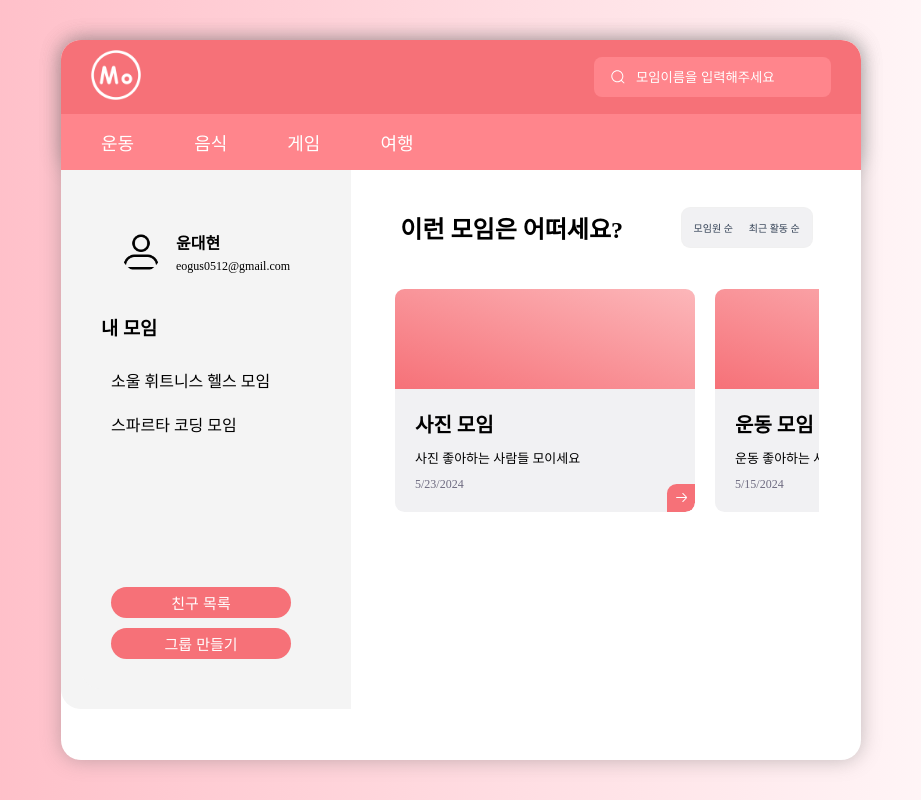
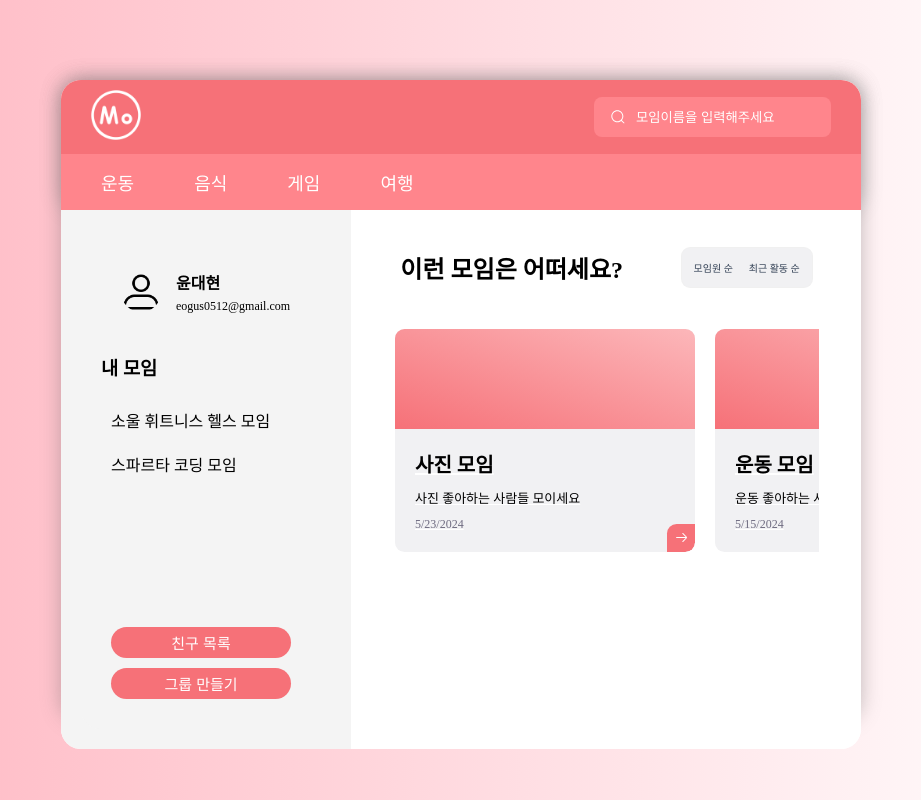
Before and after one commit to moyeobwa/moyeobwa, a React (Vite) app in the folder frontend/app/: page / in a window 1280 px wide. Shown: the whole page, without its empty margins (179-1100 px from the left). Built offline with nearby package versions, Linux system fonts and the light colour scheme; sample sign-in values are in the browser's storage.

Commit message:
fix: <Link>이동시 화면 깨짐 오류 해결

```diff
--- a/frontend/app/src/components/Header.jsx
+++ b/frontend/app/src/components/Header.jsx
@@ -6,9 +6,9 @@ const Header = () => {
   return (
     <div className="Header">
         <div className="home">
-            <Link to={'/'}>
+            <a href={'/'}>
                 <img className="home_icon" src={moyeobwa} alt="Home" />
-            </Link>
+            </a>
             <div className="group">
                 <svg className="icon" aria-hidden="true" viewBox="0 0 24 24"><g><path d="M21.53 20.47l-3.66-3.66C19.195 15.24 20 13.214 20 11c0-4.97-4.03-9-9-9s-9 4.03-9 9 4.03 9 9 9c2.215 0 4.24-.804 5.808-2.13l3.66 3.66c.147.146.34.22.53.22s.385-.073.53-.22c.295-.293.295-.767.002-1.06zM3.5 11c0-4.135 3.365-7.5 7.5-7.5s7.5 3.365 7.5 7.5-3.365 7.5-7.5 7.5-7.5-3.365-7.5-7.5z"></path></g></svg>
                 <input placeholder="모임이름을 입력해주세요" type="search" className="input"/>
@@ -16,10 +16,10 @@ const Header = () => {
         </div>
         <div className="menu">
             <div className="category">
-                <Link to={'/'}>운동</Link>
-                <Link to={'/'}>음식</Link>
-                <Link to={'/'}>게임</Link>
-                <Link to={'/'}>여행</Link>
+                <a href={'/'}>운동</a>
+                <a href={'/'}>음식</a>
+                <a href={'/'}>게임</a>
+                <a href={'/'}>여행</a>
             </div>
         </div>
     </div>
--- a/frontend/app/src/index.css
+++ b/frontend/app/src/index.css
@@ -6,7 +6,7 @@ body {
 #root {
     max-width: 800px;
     width: 100%;
-    height: 90vh;
+    height: 80vh;
     box-shadow: rgba(100, 100, 100, 0.4) 0px 0px 20px 0px;
     border-radius: 20px;
     position: absolute;
--- a/frontend/app/src/pages/Home.jsx
+++ b/frontend/app/src/pages/Home.jsx
@@ -1,52 +1,50 @@
 import { useState, useRef } from 'react';
-import { useNavigate } from "react-router-dom";
 import Header from '../components/Header';
 import UserSidebar from '../components/UserSidebar';
 import Card from '../components/Card';
-import Radio from '../components/Radio';
 import './Home.css';
 
 const gatheringData = [
     {
-        id:1,
+        id: 1,
         title: "사진 모임",
         describe: "사진 좋아하는 사람들 모이세요",
         memberCnt: 15,
         date: new Date(2024, 4, 23, 0, 0, 0).getTime()
     },
     {
-        id:2,
+        id: 2,
         title: "운동 모임",
         describe: "운동 좋아하는 사람들 모이세요",
         memberCnt: 20,
         date: new Date(2024, 4, 15, 0, 0, 0).getTime()
     },
     {
-        id:3,
+        id: 3,
         title: "독서 모임",
         describe: "독서 좋아하는 사람들 모이세요",
         memberCnt: 10,
         date: new Date(2024, 3, 12, 0, 0, 0).getTime()
     },
     {
-        id:4,
+        id: 4,
         title: "게임 모임",
         describe: "게임 좋아하는 사람들 모이세요",
         memberCnt: 5,
         date: new Date(2024, 4, 19, 0, 0, 0).getTime()
     },
     {
-        id:5,
+        id: 5,
         title: "등산 모임",
         describe: "등산 좋아하는 사람들 모이세요",
         memberCnt: 8,
         date: new Date(2024, 4, 25, 0, 0, 0).getTime()
     },
-]
+];
 
 const Home = () => {
     const [sortType, setSortType] = useState("latest");
-    const navigate = useNavigate();
+
     const onChangeSortType = (e) => {
         setSortType(e.target.value);
     };
@@ -59,7 +57,7 @@ const Home = () => {
     };
 
     const getSortedGatheringData = () => {
-        return gatheringData.toSorted((a, b) => {
+        return gatheringData.sort((a, b) => {
             if (sortType === "memberOrder") {
                 return Number(b.memberCnt) - Number(a.memberCnt);
             } else if (sortType === "recency") {
@@ -113,15 +111,14 @@ const Home = () => {
                         ref={scrollContainerRef}
                     >
                         {sortedGatheringData.map((gathering) => (
-                            <div key={gathering.id} onClick={() => navigate(`/gathering/${gathering.id}`)}>
+                            <a href={`/gathering/${gathering.id}`} key={gathering.id}>
                                 <Card {...gathering} />
-                            </div>
+                            </a>
                         ))}
                     </div>
                 </div>
             </div>
         </div>
-
     );
 };
 
```
Lines whose indentation alone changed are shown as unchanged.
